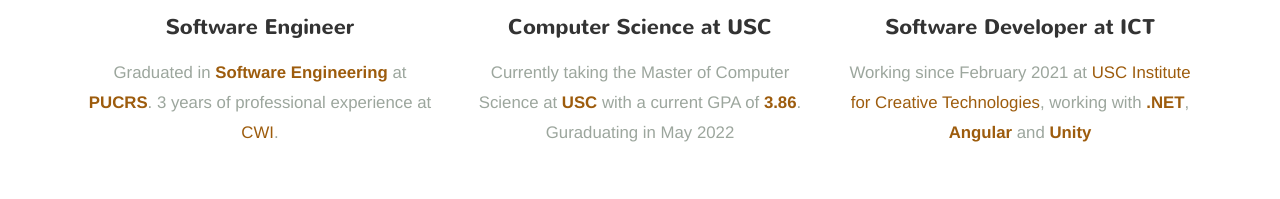
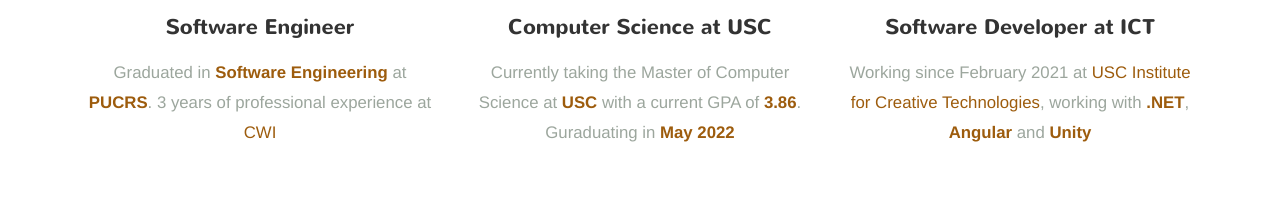
Before and after one commit to mathiasVoelcker/portfolio, an Angular app: page / in a window 1280 px wide. Shown: the part 447-646 px from the top of the page. Built offline with nearby package versions, Linux system fonts and the light colour scheme; a web font is replaced by a local one.

Commit message:
headline graduation date

```diff
--- a/src/app/home/home.component.html
+++ b/src/app/home/home.component.html
@@ -7,13 +7,13 @@
                 <h4>Software Engineer</h4>
                 <span> </span>
                 <p>Graduated in <b>Software Engineering</b> at <a href="https://www.pucrs.br/en/"><b>PUCRS</b></a>.
-                    3 years of professional experience at <a href="https://cwi.com.br/">CWI</a>.</p>
+                    3 years of professional experience at <a href="https://cwi.com.br/">CWI</a></p>
             </div>
             <div class="col-md-4 service-grid">
                 <span class="glyphicon glyphicon-education" aria-hidden="true"></span>
                 <h4>Computer Science at USC</h4>
                 <span> </span>
-                <p>Currently taking the Master of Computer Science at <a href="http://usc.edu/"><b>USC</b></a> with a current GPA of <b>3.86</b>. Guraduating in May 2022</p>
+                <p>Currently taking the Master of Computer Science at <a href="http://usc.edu/"><b>USC</b></a> with a current GPA of <b>3.86</b>. Guraduating in <b>May 2022</b></p>
             </div>
             <div class="col-md-4 service-grid">
                 <span class="glyphicon glyphicon-briefcase" aria-hidden="true"></span>
```
